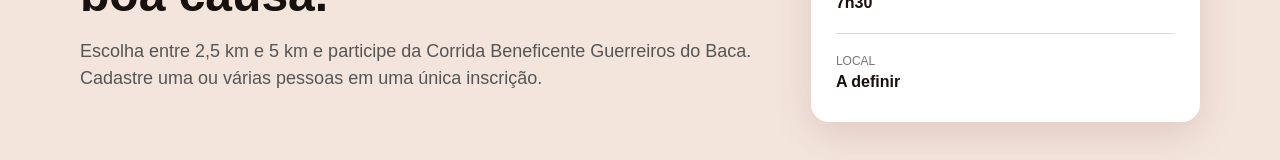
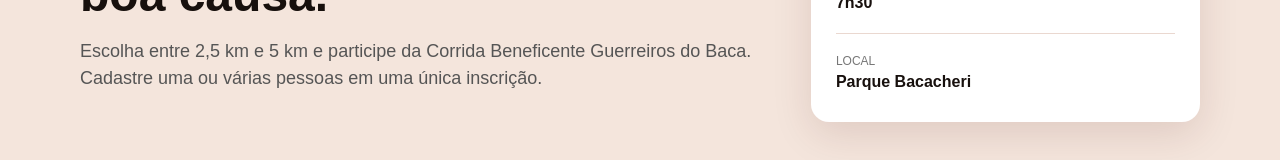
Before and after one commit to cwplayeventos/corrida, a website: page index.html in a window 1280 px wide. Shown: the part 1768-1928 px from the top of the page. Drawn offline with Linux system fonts and the light colour scheme.

Commit message:
Update index.html

```diff
--- a/index.html
+++ b/index.html
@@ -29,7 +29,7 @@
 </div></section>
 <section class="section section-alt"><div class="container two-cols">
 <div><p class="eyebrow dark">A PROVA</p><h2>Corra ou caminhe por uma boa causa.</h2><p>Escolha entre 2,5 km e 5 km e participe da Corrida Beneficente Guerreiros do Baca. Cadastre uma ou várias pessoas em uma única inscrição.</p></div>
-<div class="event-card"><div><span>Data</span><strong>18 de outubro de 2026</strong></div><div><span>Horário</span><strong>7h30</strong></div><div><span>Local</span><strong>A definir</strong></div></div>
+<div class="event-card"><div><span>Data</span><strong>18 de outubro de 2026</strong></div><div><span>Horário</span><strong>7h30</strong></div><div><span>Local</span><strong>Parque Bacacheri</strong></div></div>
 </div></section>
 <section id="inscricao" class="section"><div class="container form-container">
 <p class="eyebrow dark">INSCRIÇÃO</p><h2>Monte sua inscrição</h2><p class="muted">Cada participante terá seus próprios dados, distância, modalidade e kit.</p>
```
